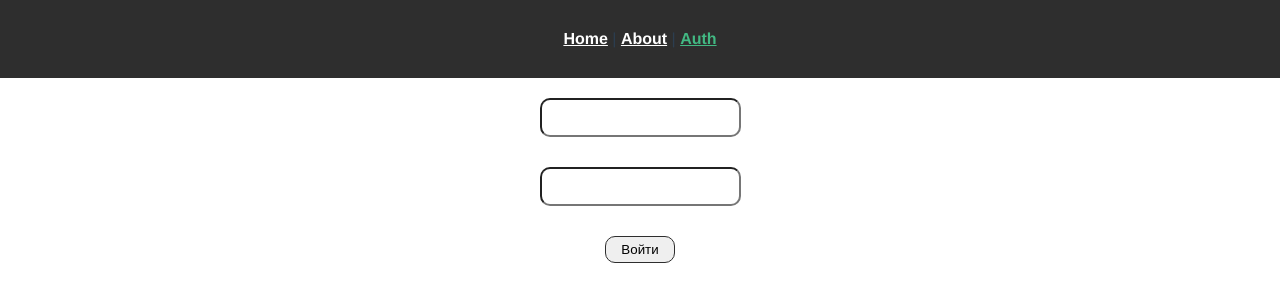
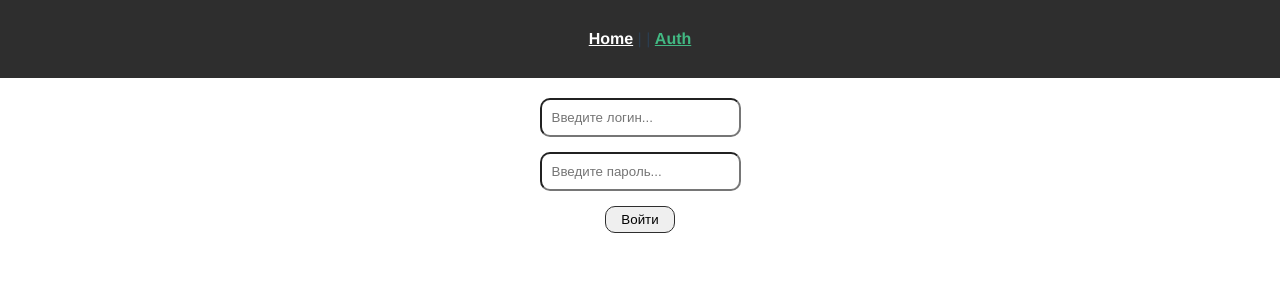
Before and after one commit to a1mix/todo, a Vue app: page /auth in a window 1280 px wide. Shown: the top 302 px of the page. Built offline with nearby package versions, Linux system fonts and the light colour scheme.

Commit message:
some changes

```diff
--- a/src/App.vue
+++ b/src/App.vue
@@ -1,11 +1,27 @@
 <template>
   <nav>
     <router-link to="/">Home</router-link> |
-    <router-link to="/about">About</router-link> |
+    <router-link v-if="isUserAuthorized" to="/todos">Todos</router-link> |
     <router-link to="/auth">Auth</router-link>
   </nav>
-  <router-view/>
+  <router-view @authUser="openTodos"/>
 </template>
+
+<script>
+export default {
+  data() {
+    return {
+      isUserAuthorized: false
+    }
+  },
+  methods: {
+    openTodos() {
+      this.isUserAuthorized = true
+    }
+  }
+}
+
+</script>
 
 <style>
 * {
--- a/src/router/index.js
+++ b/src/router/index.js
@@ -8,9 +8,9 @@ const routes = [
     component: HomeView
   },
   {
-    path: '/about',
-    name: 'about',
-    component: () => import(/* webpackChunkName: "about" */ '../views/AboutView.vue')
+    path: '/todos',
+    name: 'todos',
+    component: () => import(/* webpackChunkName: "about" */ '../views/TodosView.vue')
   },
   {
     path: '/auth',
--- a/src/views/AuthView.vue
+++ b/src/views/AuthView.vue
@@ -1,14 +1,21 @@
 <template>
   <form action="" @submit.prevent>
-    <stylized-input type="text" />
-    <stylized-input type="password" name="" id="" />
-    <stylized-button>Войти</stylized-button>
+    <stylized-input type="text" placeholder="Введите логин..."/>
+    <stylized-input type="password" name="" id="" placeholder="Введите пароль..."/>
+    <stylized-button @click="authUser">Войти</stylized-button>
   </form>
 </template>
 
 <script>
 export default {
+  methods: {
+    authUser() {
 
+      // backend code this
+
+      this.$emit('authUser', this)
+    }
+  }
 }
 </script>
 
@@ -18,6 +25,6 @@ form {
     flex-direction: column;
     justify-content: center;
     align-items: center;
-    gap: 30px;
+    gap: 15px;
 }
 </style>
```
Also changed, not shown: src/views/TodosView.vue (renamed from src/views/AboutView.vue).
